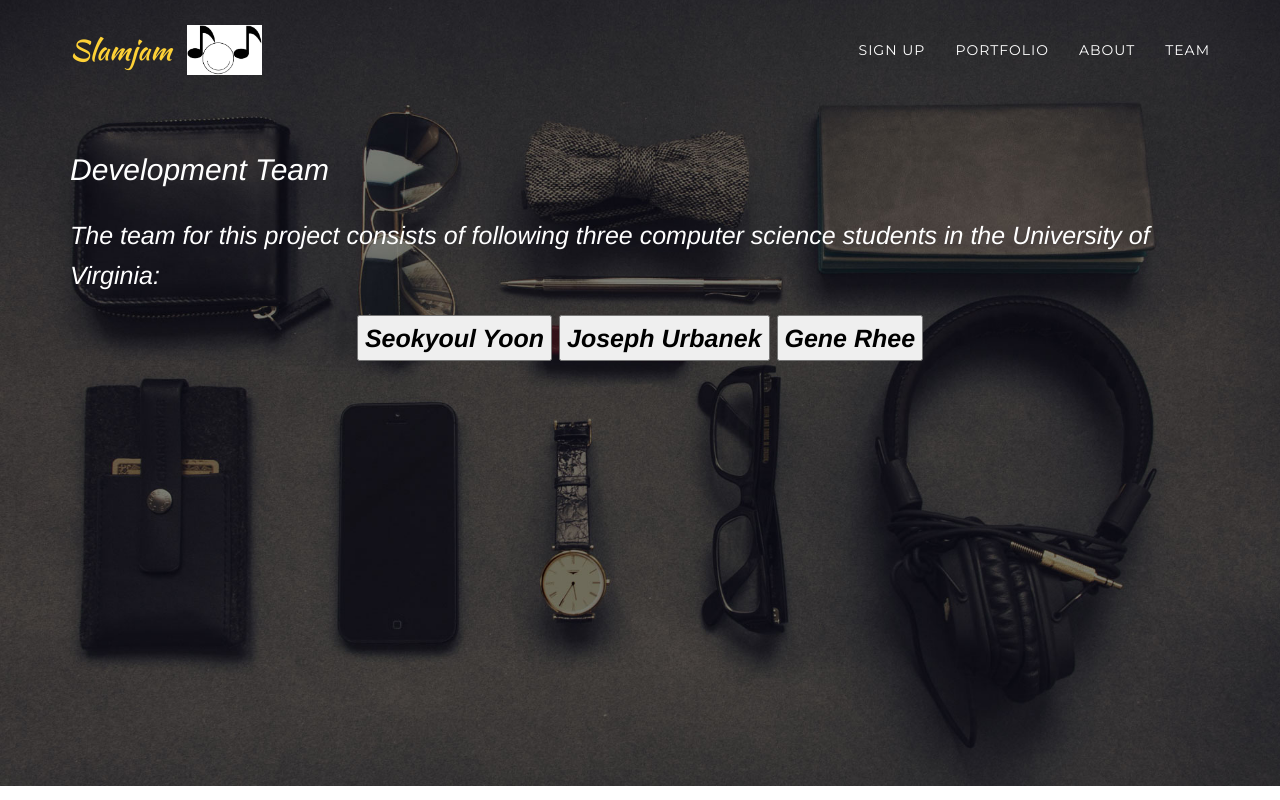
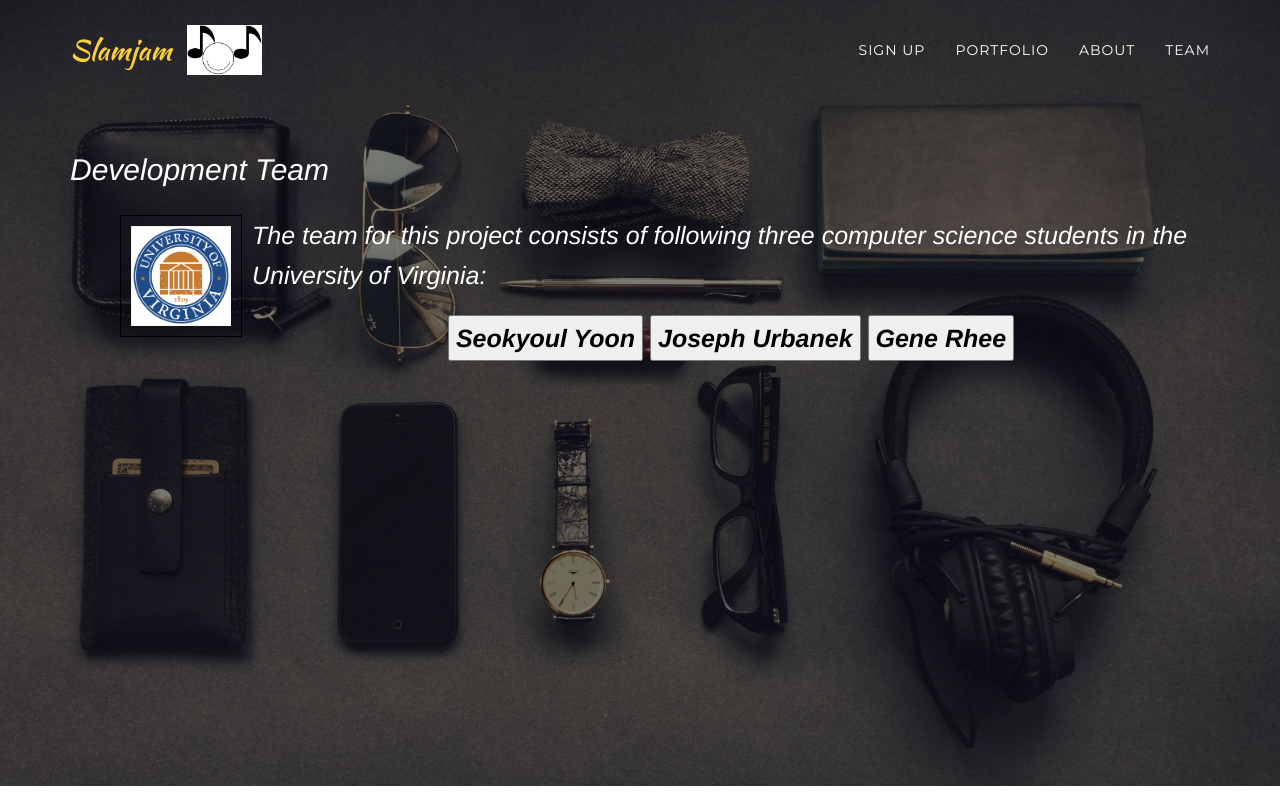
Before and after one commit to gkr6sy/slamjam, a Django app: page /about/ in a window 1280 px wide. Run offline with Django 3.2, Linux system fonts and the light colour scheme; some libraries are stand-ins or nearby versions; some web fonts are replaced.

Commit message:
More Dynamic Stuff

```diff
--- a/slamjam/slam/static/slam/css/agency.css
+++ b/slamjam/slam/static/slam/css/agency.css
@@ -321,6 +321,31 @@ header .intro-text .intro-heading {
     header .about {
         padding-top: 150px;
         padding-bottom: 400px;
+    }
+    header .about ul.gallery li {
+        text-align: center;
+        float: left;
+        margin: 0 10px;
+        padding: 10px;
+        border: 1px solid #000;
+        list-style: none;
+    }
+
+    header .about ul.gallery li a img {
+        float: left;
+        width: 100px;
+        transition: transform 0.2s ease-in-out;
+    }
+
+    header .about ul.gallery li a:hover img {
+        -webkit-transform-origin: bottom left;
+        -moz-transform-origin: bottom left;
+        transform-origin: bottom left;
+        -webkit-transform: scale(1.5);
+        -moz-transform: scale(1.5);
+        transform: scale(1.5) rotate(-20deg);
+        #skew(-10deg, 30deg) translate (20px, 20px)
+        box-shadow: 4px 4px 10px rgba(0,0,0,0.5);
     }
     header .about .about-title {
         margin-bottom: 25px;
--- a/slamjam/slam/templates/slam/about.html
+++ b/slamjam/slam/templates/slam/about.html
@@ -103,6 +103,9 @@
         <div class="container">
             <div class="about">
                 <div class="about-title">Development Team</div>
+                <ul class="gallery">
+                    <li><a href="#"><img src="/static/slam/img/uva.png"></a></li>
+                </ul>
                 <div class="about-content">The team for this project consists of following three computer science students in the University of Virginia: <br>
                 <h1>
                     <button onclick="nameDescSY()">Seokyoul Yoon</button>
```
Also changed, not shown: slamjam/db.sqlite3, slamjam/slam/static/slam/img/uva.png (added), 3 other files.
